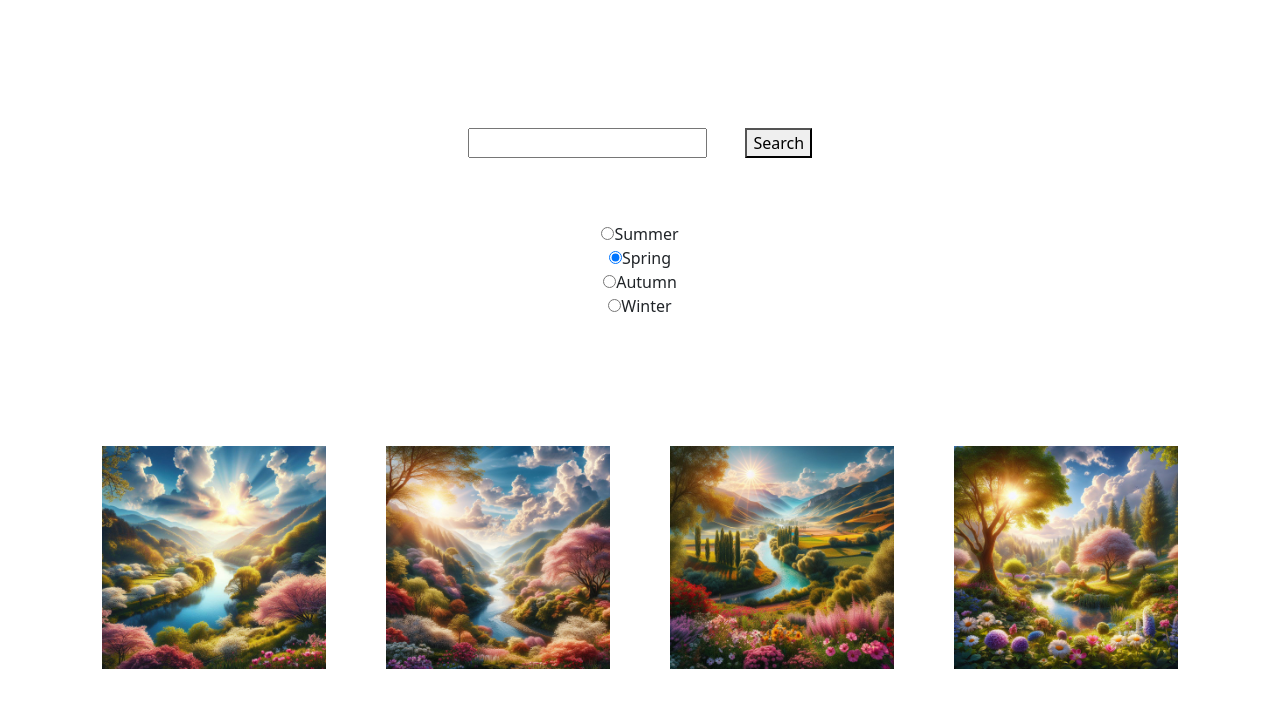
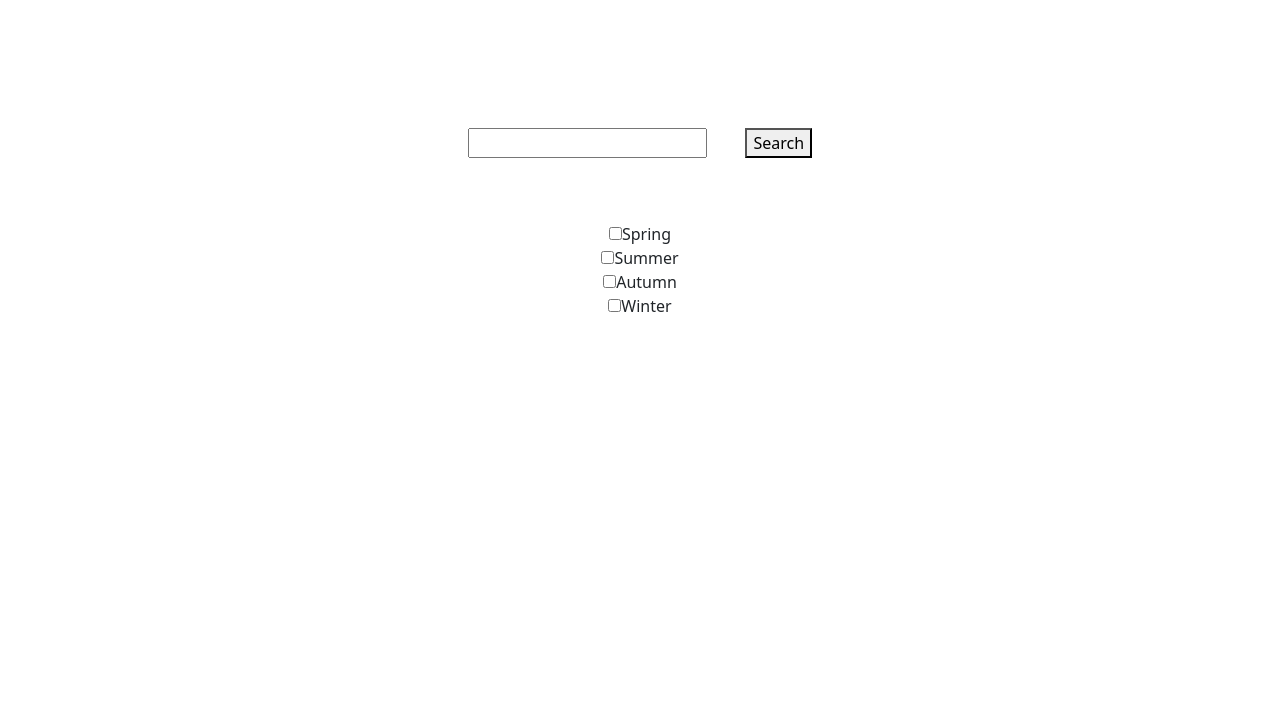
Before and after one commit to rtinase/my-form-app, a React (Create React App) app: page / in a window 1280 px wide. Shown: the top 708 px of the page. Built offline with nearby package versions, Linux system fonts and the light colour scheme.

Commit message:
working checkboxes

```diff
--- a/src/App.js
+++ b/src/App.js
@@ -5,11 +5,23 @@ import Gallery from './myComponents/Gallery';
 import React, { useState } from 'react';
 
 export default function App() {
-  const [season, setSeason] = useState('spring');
+  const [selectedSeasons, setSelectedSeasons] = useState({
+    spring: false,
+    summer: false,
+    autumn: false,
+    winter: false,
+  });
+
+  const handleCheckboxChange = (event) => {
+    setSelectedSeasons({
+      ...selectedSeasons,
+      [event.target.name]: event.target.checked,
+    });
+  };
   return (
     <div>
-      <SearchForm season={season} setSeason={setSeason} />
-      <Gallery season={season} />
+      <SearchForm selectedSeasons={selectedSeasons} handleCheckboxChange={handleCheckboxChange}/>
+      <Gallery selectedSeasons={selectedSeasons} />
     </div>
   );
 }
--- a/src/myComponents/Gallery.js
+++ b/src/myComponents/Gallery.js
@@ -1,4 +1,4 @@
-import React from "react";
+import React from 'react';
 import './Gallery.css';
 
 // Create a context containing all .jpg files in the photos directory
@@ -7,28 +7,25 @@ const summerImageContext = require.context('../photos/summer', true, /\.jpg$/);
 const autumnImageContext = require.context('../photos/autumn', true, /\.jpg$/);
 const winterImageContext = require.context('../photos/winter', true, /\.jpg$/);
 
-export default function Gallery({ season }) {
-    let imageContext;
-    switch (season) {
-        case 'spring':
-            imageContext = springImageContext;
-            break;
-        case 'summer':
-            imageContext = summerImageContext;
-            break;
-        case 'autumn':
-            imageContext = autumnImageContext;
-            break;
-        case 'winter':
-            imageContext = winterImageContext;
-            break;
-        default:
-            imageContext = springImageContext;
+function Gallery({ selectedSeasons }) {
+  let imageContexts = {
+    spring: selectedSeasons.spring ? springImageContext : null,
+    summer: selectedSeasons.summer ? summerImageContext : null,
+    autumn: selectedSeasons.autumn ? autumnImageContext : null,
+    winter: selectedSeasons.winter ? winterImageContext : null,
+  };
+
+  const images = Object.keys(selectedSeasons).flatMap((season) => {
+    if (imageContexts[season]) {
+      return imageContexts[season].keys().map((image) => {
+        const imageUrl = imageContexts[season](image);
+        return <img key={image} src={imageUrl} alt={image} className="image" />;
+      });
     }
-    const images = imageContext.keys().map((image, index) => {
-        const imageUrl = imageContext(image);
-        return <img key={image} src={imageUrl} alt={image} className="image" />;
-    });
+    return [];
+  });
 
-    return <div className="container">{images}</div>;
+  return <div className="container">{images}</div>;
 }
+
+export default Gallery;
--- a/src/myComponents/SearchForm.js
+++ b/src/myComponents/SearchForm.js
@@ -1,7 +1,7 @@
 import React from "react";
 import "./SearchForm.css";
 
-export default function SearchForm({season, setSeason}) {
+export default function SearchForm({ selectedSeasons, handleCheckboxChange }) {
     return (
         <form onSubmit={search} className="search-form">
             <div className="search-container">
@@ -9,22 +9,17 @@ export default function SearchForm({season, setSeason}) {
                 <button type="submit" className="button">Search</button>
             </div>
             <div className="radio-input-container">
-                <div className="radio-container">
-                    <input type="radio" value="summer" checked={season === 'summer'} onChange={(e) => setSeason(e.target.value)} />
-                    <label for="summer">Summer</label>
-                </div>
-                <div className="radio-container">
-                    <input type="radio" value="spring" checked={season === 'spring'} onChange={(e) => setSeason(e.target.value)}/>
-                    <label for="summer">Spring</label>
-                </div>
-                <div className="radio-container">
-                    <input type="radio" value="autumn" checked={season === 'autumn'} onChange={(e) => setSeason(e.target.value)} />
-                    <label for="summer">Autumn</label>
-                </div>
-                <div className="radio-container">
-                    <input type="radio" value="winter" checked={season === 'winter'} onChange={(e) => setSeason(e.target.value)} />
-                    <label for="summer">Winter</label>
-                </div>
+                {Object.keys(selectedSeasons).map((season) => (
+                    <label key={season}>
+                        <input
+                            type="checkbox"
+                            name={season}
+                            checked={selectedSeasons[season]}
+                            onChange={handleCheckboxChange}
+                        />
+                        {season.charAt(0).toUpperCase() + season.slice(1)}
+                    </label>
+                ))}
             </div>
         </form>
     );
```
